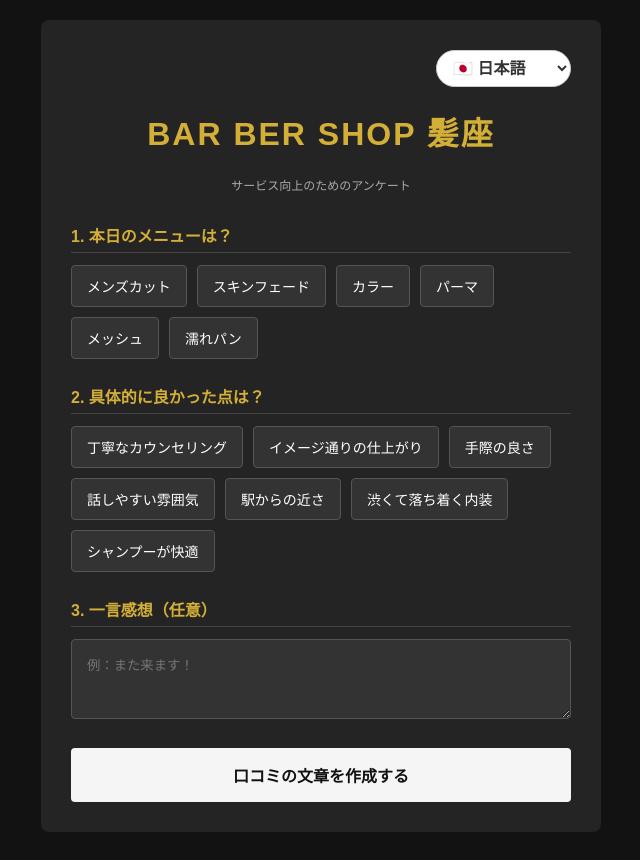
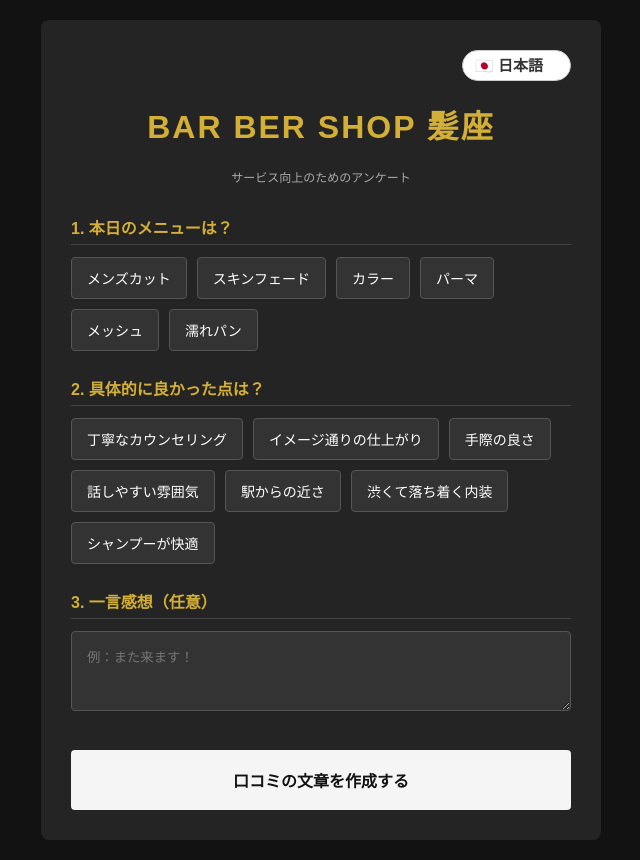
Before and after one commit to kenken1227h-creator/kamiza-review2, a website: page public/index.html in a window 1280 px wide. Shown: the whole page, without its empty margins (319-959 px from the left). Drawn offline with Linux system fonts and the light colour scheme.

Commit message:
Update index.html

```diff
--- a/public/index.html
+++ b/public/index.html
@@ -3,24 +3,32 @@
 <head>
 <meta charset="UTF-8">
 <meta name="viewport" content="width=device-width, initial-scale=1.0">
-<title>BAR BER SHOP 髪座 - ご来店アンケート</title>
+<title>BAR BER SHOP 髪座 - 口コミ生成</title>
 <style>
   :root { --bg-color: #121212; --text-color: #f5f5f5; --accent-color: #d4af37; --box-bg: #242424; }
   body { font-family: sans-serif; background-color: var(--bg-color); color: var(--text-color); margin: 0; padding: 20px; display: flex; justify-content: center; }
-  .container { max-width: 500px; width: 100%; background-color: var(--box-bg); padding: 30px; border-radius: 8px; }
-  /* 言語切り替えボタンのデザイン */
+  .container { max-width: 500px; width: 100%; background-color: var(--box-bg); padding: 30px; border-radius: 8px; position: relative; }
+
+  /* 言語切り替え：白地の丸いボタン（画像のデザインを再現） */
   .lang-switch { text-align: right; margin-bottom: 20px; }
-  .lang-switch select { background: #fff; color: #333; border: 1px solid #ccc; padding: 8px 12px; border-radius: 20px; font-size: 16px; cursor: pointer; outline: none; font-weight: bold;}
-  h1 { text-align: center; color: var(--accent-color); letter-spacing: 2px; }
+  .lang-switch select {
+    background: #fff; color: #333; border: 1px solid #ccc; padding: 6px 12px;
+    border-radius: 20px; font-size: 15px; cursor: pointer; font-weight: bold; outline: none;
+    appearance: none; -webkit-appearance: none;
+  }
+
+  h1 { text-align: center; color: var(--accent-color); letter-spacing: 2px; margin-top: 0; }
   p.subtitle { text-align: center; font-size: 12px; color: #aaa; margin-bottom: 30px; }
   .form-group { margin-bottom: 25px; }
   label.section-title { display: block; font-weight: bold; margin-bottom: 12px; color: var(--accent-color); border-bottom: 1px solid #444; padding-bottom: 5px; }
   .options { display: flex; flex-wrap: wrap; gap: 10px; }
-  .option-btn { background-color: #333; color: #fff; border: 1px solid #555; padding: 10px 15px; border-radius: 4px; cursor: pointer; font-size: 14px; transition: 0.3s; user-select: none; }
+  .option-btn { background-color: #333; color: #fff; border: 1px solid #555; padding: 10px 15px; border-radius: 4px; cursor: pointer; font-size: 14px; transition: 0.3s; }
   .option-btn.selected { background-color: var(--accent-color); color: #121212; font-weight: bold; }
   textarea { width: 100%; background-color: #333; border: 1px solid #555; color: #fff; padding: 15px; border-radius: 4px; box-sizing: border-box; min-height: 80px; font-family: inherit; }
-  .generate-btn { width: 100%; background-color: var(--text-color); color: var(--bg-color); border: none; padding: 15px; font-size: 16px; font-weight: bold; border-radius: 4px; cursor: pointer; transition: 0.3s; }
-  .generate-btn:disabled { background-color: #555; cursor: not-allowed;}
+
+  .generate-btn { width: 100%; background-color: var(--text-color); color: var(--bg-color); border: none; padding: 18px; font-size: 16px; font-weight: bold; border-radius: 4px; cursor: pointer; margin-top: 10px; }
+  .generate-btn:disabled { background-color: #555; }
+
   .result-area { display: none; margin-top: 30px; padding-top: 20px; border-top: 1px dashed #555; }
   .copy-btn { width: 100%; background-color: var(--accent-color); color: #121212; border: none; padding: 18px; font-size: 16px; font-weight: bold; border-radius: 4px; margin-top: 15px; cursor: pointer; }
 </style>
@@ -88,11 +96,11 @@
   ];
 
   const uiText = {
-    ja: { sub: "サービス向上のためのアンケート", q_menu: "1. 本日のメニューは？", q_point: "2. 具体的に良かった点は？", q_free: "3. 一言感想（任意）", ph: "例：また来ます！", btn: "口コミの文章を作成する", res: "完成した文章", copy: "📋 コピーしてGoogleマップを開く", loading: "生成中...", error: "生成に失敗しました。", copied: "コピーしました！Googleマップに貼り付けてください。" },
-    en: { sub: "Questionnaire to improve our service", q_menu: "1. Today's Menu?", q_point: "2. What did you like?", q_free: "3. Comments (Optional)", ph: "ex: I'll come back!", btn: "Generate Review", res: "Generated Review", copy: "📋 Copy & Open Google Maps", loading: "Generating...", error: "Failed to generate.", copied: "Copied! Please paste it on Google Maps." },
-    ko: { sub: "서비스 향상을 위한 설문조사", q_menu: "1. 오늘의 메뉴는?", q_point: "2. 좋았던 점은?", q_free: "3. 한마디 (선택)", ph: "예: 또 올게요!", btn: "리뷰 작성하기", res: "완성된 리뷰", copy: "📋 복사 후 Google 지도 열기", loading: "생성 중...", error: "생성에 실패했습니다.", copied: "복사되었습니다! Google 지도에 붙여넣어 주세요." },
-    zh_cn: { sub: "服务提升问卷", q_menu: "1. 今天的项目是？", q_point: "2. 满意的地方是？", q_free: "3. 留言（选填）", ph: "例：下次还会来！", btn: "生成评价", res: "生成的评价", copy: "📋 复制并打开Google地图", loading: "生成中...", error: "生成失败。", copied: "已复制！请粘贴到Google地图。" },
-    zh_tw: { sub: "服務提升問卷", q_menu: "1. 今天的項目是？", q_point: "2. 滿意的地方是？", q_free: "3. 留言（選填）", ph: "例：下次還會來！", btn: "生成評價", res: "生成的評價", copy: "📋 複製並打開Google地圖", loading: "生成中...", error: "生成失敗。", copied: "已複製！請貼上到Google地圖。" }
+    ja: { sub: "サービス向上のためのアンケート", q_menu: "1. 本日のメニューは？", q_point: "2. 具体的に良かった点は？", q_free: "3. 一言感想（任意）", ph: "例：また来ます！", btn: "口コミの文章を作成する", res: "完成した文章", copy: "📋 コピーしてGoogleマップを開く", loading: "生成中...", error: "失敗しました。", copied: "コピーしました！" },
+    en: { sub: "Customer Satisfaction Survey", q_menu: "1. Today's Menu?", q_point: "2. What did you like?", q_free: "3. Comments (Optional)", ph: "ex: I'll come back!", btn: "Generate Review", res: "Generated Review", copy: "📋 Copy & Open Google Maps", loading: "Generating...", error: "Failed.", copied: "Copied!" },
+    ko: { sub: "서비스 향상을 위한 설문조사", q_menu: "1. 오늘의 메뉴는?", q_point: "2. 좋았던 점은?", q_free: "3. 한마디 (선택)", ph: "예: 또 올게요!", btn: "리뷰 작성하기", res: "완성된 리뷰", copy: "📋 복사 후 Google 지도 열기", loading: "생성 중...", error: "실패했습니다.", copied: "복사되었습니다!" },
+    zh_cn: { sub: "服务满意度调查", q_menu: "1. 今天的项目？", q_point: "2. 满意的地方？", q_free: "3. 留言（选填）", ph: "例：下次还会来！", btn: "生成评价", res: "生成的评价", copy: "📋 复制并打开Google地图", loading: "生成中...", error: "失败。", copied: "已复制！" },
+    zh_tw: { sub: "服務滿意度調查", q_menu: "1. 今天的項目？", q_point: "2. 滿意的地方？", q_free: "3. 留言（選填）", ph: "例：下次還會來！", btn: "生成評價", res: "生成的評價", copy: "📋 複製並打開Google地圖", loading: "生成中...", error: "失敗。", copied: "已複製！" }
   };
 
   let selectedMenus = [];
@@ -102,7 +110,6 @@
   function renderOptions() {
     document.getElementById("menuOptions").innerHTML = "";
     document.getElementById("pointOptions").innerHTML = "";
-
     menus.forEach(m => {
       const btn = document.createElement("div"); btn.className = "option-btn"; btn.innerText = m[currentLang];
       if(selectedMenus.find(x => x.id === m.id)) btn.classList.add("selected");
@@ -124,7 +131,6 @@
   function changeLanguage() {
     currentLang = document.getElementById("langSelect").value;
     const ui = uiText[currentLang];
-
     document.getElementById("subtitle").innerText = ui.sub;
     document.getElementById("q_menu_title").innerText = ui.q_menu;
     document.getElementById("q_point_title").innerText = ui.q_point;
@@ -133,7 +139,6 @@
     document.getElementById("generateBtn").innerText = ui.btn;
     document.getElementById("res_title").innerText = ui.res;
     document.getElementById("copyBtn").innerText = ui.copy;
-
     renderOptions();
   }
 
@@ -156,8 +161,6 @@
         body: JSON.stringify(payload),
       });
       const data = await res.json();
-      if(data.error) throw new Error(data.error);
-
       document.getElementById("finalReview").value = data.review;
       document.getElementById("resultArea").style.display = "block";
     } catch (err) {
@@ -176,9 +179,7 @@
     });
   }
 
-  window.onload = () => {
-    changeLanguage();
-  };
+  window.onload = changeLanguage;
 </script>
 </body>
 </html>
```
